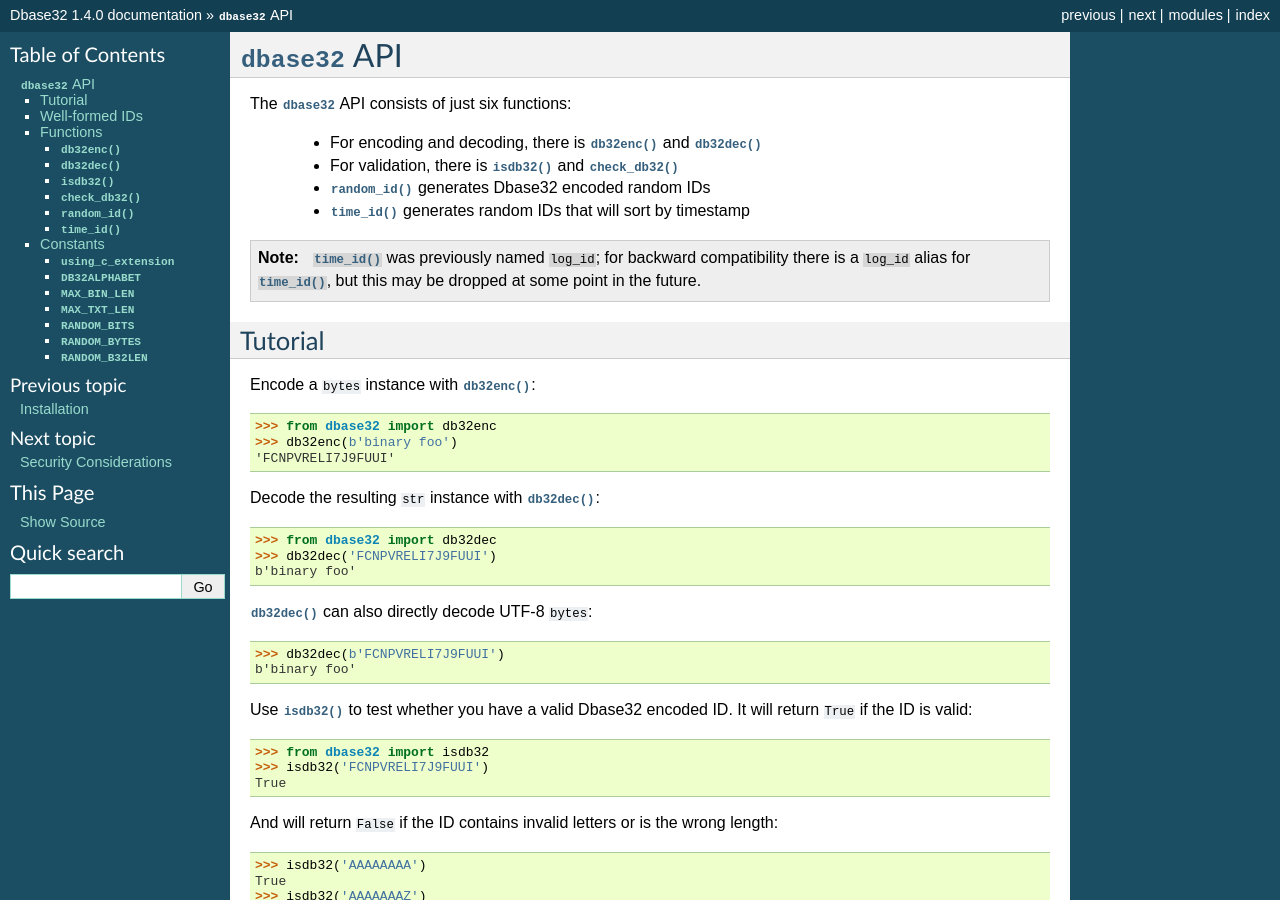
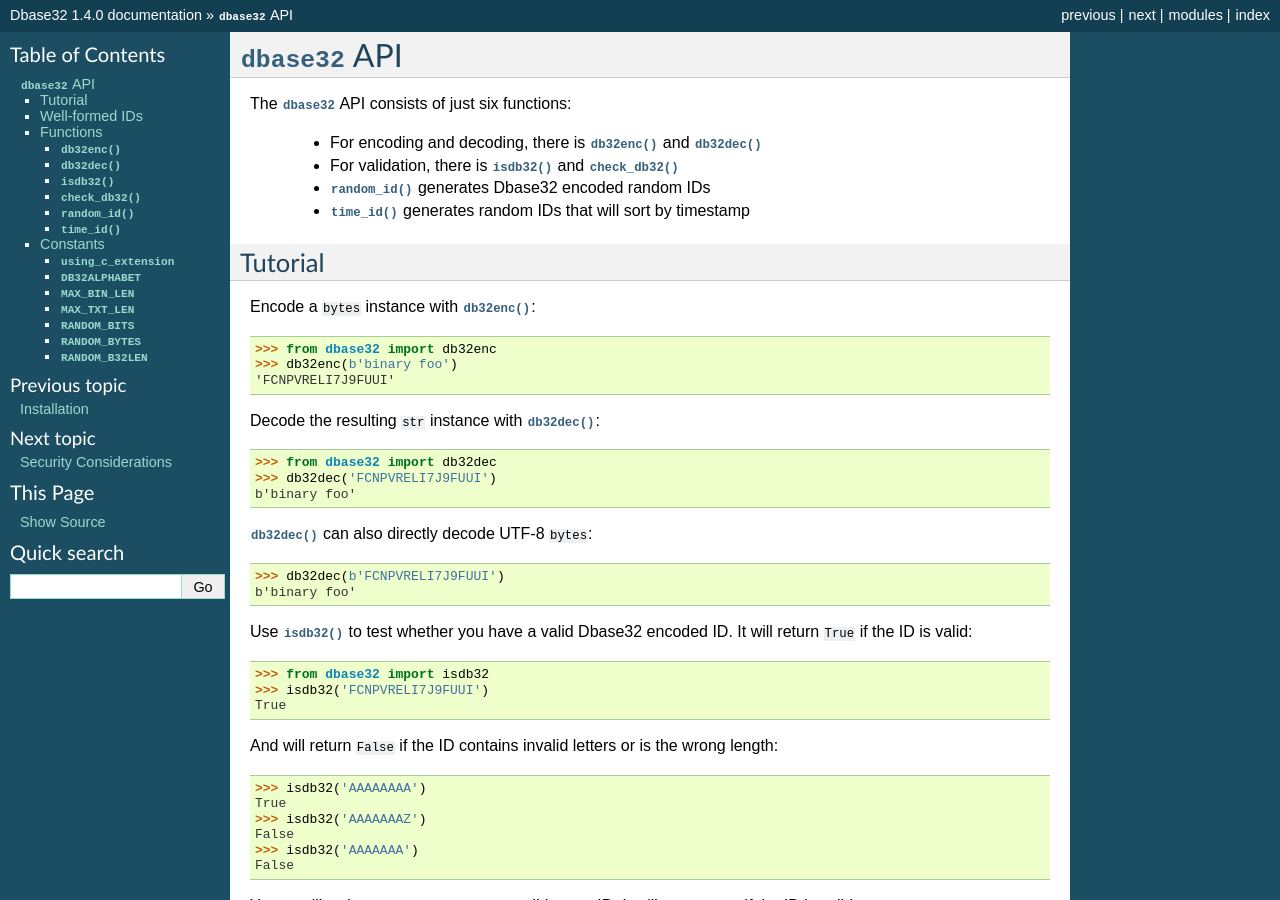
Before and after one commit to json420/dbase32, a Sphinx documentation site: the page built from doc/dbase32.rst, in a window 1280 px wide and 900 px high. Built offline with Sphinx 7.4.7, drawn with Linux system fonts in a browser that asks for light colours.

Commit message:
No reason for dbase32.rst to mention dbase32.log_id alias for dbase32.time_id() any more

```diff
--- a/doc/dbase32.rst
+++ b/doc/dbase32.rst
@@ -14,12 +14,6 @@ The :mod:`dbase32` API consists of just six functions:
     * :func:`random_id()` generates Dbase32 encoded random IDs
 
     * :func:`time_id()` generates random IDs that will sort by timestamp
-
-.. note::
-
-    :func:`time_id()` was previously named ``log_id``; for backward
-    compatibility there is a ``log_id`` alias for :func:`time_id()`, but this
-    may be dropped at some point in the future.
 
 
 
```
